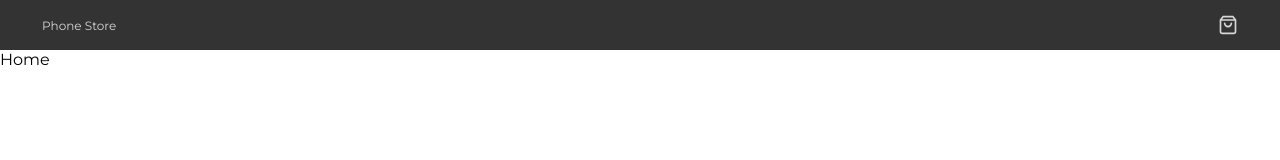
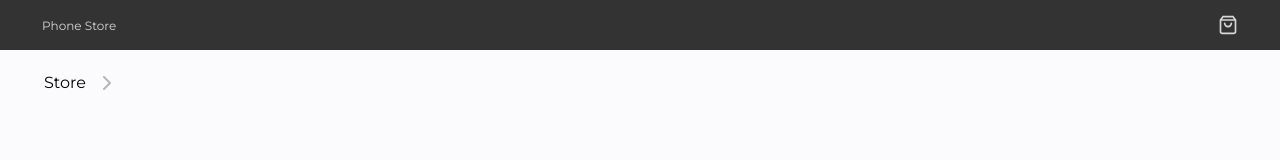
Before and after one commit to Anavarrodo/prueba-mca-spain, a React (Create React App) app in the folder mca-spain/: page / in a window 1280 px wide. Shown: the top 160 px of the page. Built offline with nearby package versions, Linux system fonts and the light colour scheme.

Commit message:
breadcrumbs complete

```diff
--- a/mca-spain/src/App.jsx
+++ b/mca-spain/src/App.jsx
@@ -13,10 +13,11 @@ function App() {
         <Routes>
           <Route path={ROOT_PATH} exact element={<Home />} />
           <Route path={HOME_PATH} exact element={<Home />} />
-          <Route path={`${DETAIL_PATH}/:id`} element={<Detail />} />
+          <Route path={DETAIL_PATH} element={<Detail />} />
         </Routes>
       </BrowserRouter>
     </>
   );
 }
 export default App;
+// path={`${DETAIL_PATH}/:id`}
--- /dev/null
+++ b/mca-spain/src/assets/svg/ArrowNavegation.js
@@ -0,0 +1,16 @@
+
+import React from "react";
+
+const ArrowNavegation = ({ color }) => (
+    <svg width="8" height="14" viewBox="0 0 8 14" fill="none" xmlns="http://www.w3.org/2000/svg">
+        <path
+            fillRule="evenodd"
+            clipRule="evenodd"
+            d="M0.292893 0.292893C0.683417 -0.0976311 1.31658 -0.0976311 1.70711 0.292893L7.70711 6.29289C8.09763 6.68342 8.09763 7.31658 7.70711 7.70711L1.70711 13.7071C1.31658 14.0976 0.683417 14.0976 0.292893 13.7071C-0.0976311 13.3166 -0.0976311 12.6834 0.292893 12.2929L5.58579 7L0.292893 1.70711C-0.0976311 1.31658 -0.0976311 0.683417 0.292893 0.292893Z"
+            fill={color ? color : "#000"}
+            fillOpacity="0.28"
+        />
+    </svg>
+);
+
+export default ArrowNavegation;
--- /dev/null
+++ b/mca-spain/src/components/BreadCrumbs.jsx
@@ -0,0 +1,63 @@
+import React, { Fragment } from "react";
+import styled from "styled-components";
+import ArrowNavegation from "../assets/svg/ArrowNavegation";
+
+const BreadCrumbs = ({ crumbs, selectLastBreadCrumb }) => {
+  return (
+    <Container>
+      {crumbs.map((element, index) => {
+        return (
+          <Fragment key={"crumb" + index}>
+            {index === 0 ? (
+              <>
+                <InitialCrumb
+                  onClick={() => element.onClick && element.onClick()}
+                >
+                  {element.title}
+                </InitialCrumb>
+                <ArrowNavegation />
+              </>
+            ) : (
+              <Crumb
+                onClick={() => element.onClick && element.onClick()}
+                selected={index === crumbs.length - 1 && selectLastBreadCrumb}
+              >
+                {element.title}
+              </Crumb>
+            )}
+          </Fragment>
+        );
+      })}
+    </Container>
+  );
+};
+
+export default BreadCrumbs;
+
+const Container = styled.div`
+  display: flex;
+  align-items: center;
+  gap: 15px;
+  height: 18px;
+`;
+
+const InitialCrumb = styled.p`
+  font-size: 16px;
+  height: 21px;
+  font-family: Montserrat-Regular;
+  width: 24px;
+  margin: 0px 20px;
+  &:hover {
+    font-size: 17px;
+    cursor: pointer;
+    height: 23px;
+  }
+`;
+
+const Crumb = styled.p`
+  font-size: 16px;
+  height: 21px;
+  font-family: Montserrat-Regular;
+  color: ${({ selected }) => (selected ? "#06c" : "rgba(0, 0, 0, 0.28)")};
+  cursor: ${({ selected }) => (selected ? "default" : "pointer")};
+`;
--- a/mca-spain/src/index.css
+++ b/mca-spain/src/index.css
@@ -24,5 +24,5 @@ html, body {
 }
 
 body {
-  min-height: 100vh;
+  background-color: #FBFBFD;
 }
--- a/mca-spain/src/view/Detail.jsx
+++ b/mca-spain/src/view/Detail.jsx
@@ -1,12 +1,33 @@
 import React from 'react';
 import styled from 'styled-components';
+import BreadCrumbs from '../components/BreadCrumbs';
+import { HOME_PATH } from '../utils/paths';
+import { useNavigate } from 'react-router-dom';
 
 function Detail() {
-  return <Title>Detail</Title>;
+  const navigate = useNavigate();
+  return (
+    <Container>
+      <BreadCrumbs
+        selectLastBreadCrumb={true}
+        crumbs={[
+          {
+            title: 'Store',
+            onClick: () => navigate(HOME_PATH),
+          }, {title: 'Detalle del producto'}
+        ]}
+      />
+    </Container>
+  );
 }
 
 export default Detail;
 
-const Title = styled.span`
-    font-family: Montserrat-Regular;
+const Container = styled.section`
+  height: calc(100vh - 50px);
+  display: flex;
+  flex-direction: column;
+  gap: 32px;
+  margin: 0 auto;
+  padding: 24px;
 `;
--- a/mca-spain/src/view/Home.jsx
+++ b/mca-spain/src/view/Home.jsx
@@ -1,12 +1,29 @@
 import React from 'react';
 import styled from 'styled-components';
+import BreadCrumbs from '../components/BreadCrumbs';
 
 function Home() {
-  return <Title>Home</Title>;
+  return (
+    <Container>
+      <BreadCrumbs
+        selectLastBreadCrumb={true}
+        crumbs={[
+          {
+            title: 'Store'
+          },
+        ]}
+      />
+    </Container>
+  );
 }
 
 export default Home;
 
-const Title = styled.span`
-    font-family: Montserrat-Regular;
+const Container = styled.section`
+  height: calc(100vh - 50px);
+  display: flex;
+  flex-direction: column;
+  gap: 32px;
+  margin: 0 auto;
+  padding: 24px;
 `;
```
